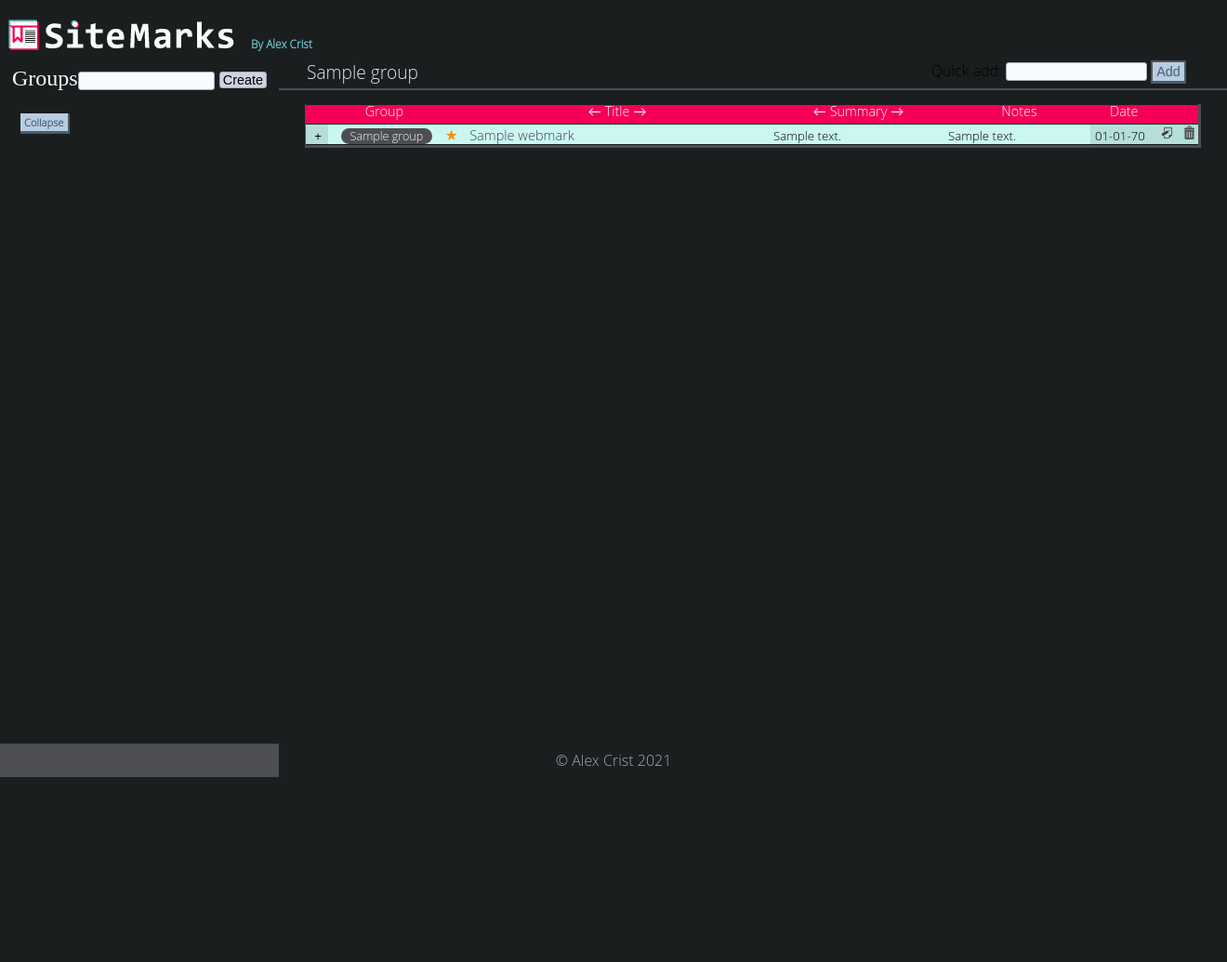
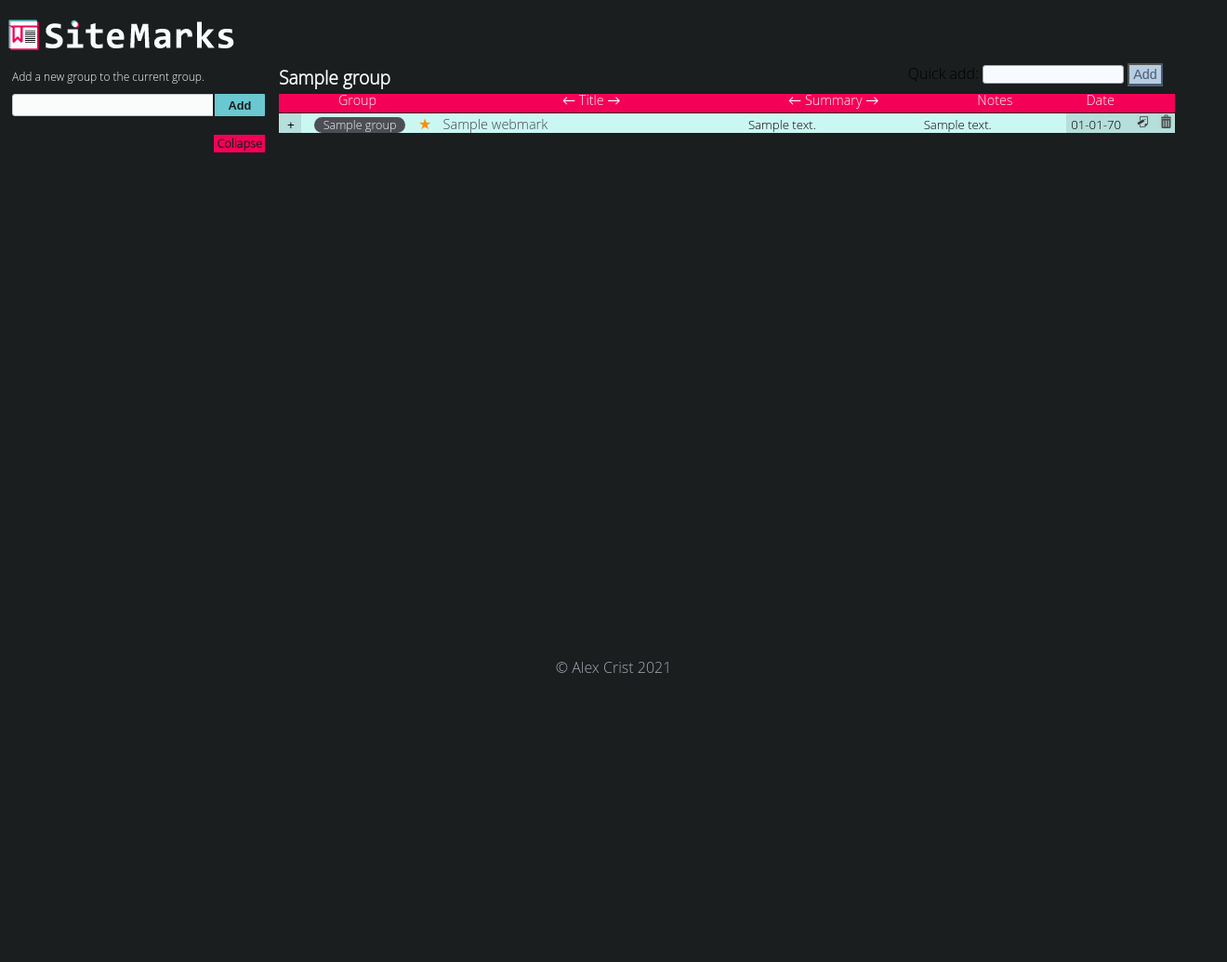
Before and after one commit to svnalx/sitemarks, a CodeIgniter app: page /webmarks/index.php/browse/1 in a window 1320 px wide. Shown: the top 1035 px of the page at 93% size. After the commit the page ends 724 px from the top, so only its background shows below. Run offline with CodeIgniter, Linux system fonts and the light colour scheme; tables that the repository leaves empty or names only in its code hold one stand-in row (values such as "Sample post"); data that the repository does not hold is empty; some libraries are stand-ins or nearby versions; some web fonts are replaced.

Commit message:
tree menu done, working on results table

```diff
--- a/application/views/browse/group-tree.php
+++ b/application/views/browse/group-tree.php
@@ -1,6 +1,6 @@
 <div class="group-tree-header-container">
 
-    <h1 class="groups-heading">Groups</h1>
+    <p class="groups-heading">Add a new group to the current group.</span></p>
 
     <form
     class="gt-create-group-form"
@@ -12,17 +12,19 @@
         <input type="hidden" name="static" value="true" />
 
         <input
-        type="submit"
-        class="gt-create-group-button"
-        name="add-group"
-        value="Create">
-
-        <input
         class="gt-create-group-name"
         type="text"
         name="new-group-name">
 
+        <input
+        type="submit"
+        class="gt-create-group-button"
+        name="add-group"
+        value="Add">
+
     </form>
+
+
 </div>
 
 <div class="scroll-container">
--- a/css/style.css
+++ b/css/style.css
@@ -204,11 +204,12 @@
 	justify-content: flex-start;
 	background-color: var(--black);
 	margin: 0 auto;
-	width: 100vw;
+	width: 100%;
 	height: 60px;
 	padding: 0;
 }
 header .by-line {
+	display: none;
 	font-size: 12px;
 	color: var(--primary-color);
 	font-weight: 600;
@@ -287,10 +288,9 @@
 	-webkit-justify-content: flex-start;
 	-webkit-justify-content: flex-start;
 	-webkit-align-items: flex-start;
-	flex: 0 0 100vw;
+	flex: 0 0 100%;
 	background-color: var(--black);
-	width: 100vw;
-	height: calc(100vh - 60px);
+	height: calc(100vh - 160px);
 }
 .left-panels {
 	display: flex;
@@ -336,15 +336,13 @@
 	width: 74vw;
 	justify-content: flex-end;
 	align-items: flex-end;
-	padding: 5px 25px 5px 25px;
+	padding: 0;
 	background-color: #c5cade;
 	background-color: var(--black);
 }
 .right-panel-2 {
 	flex: 1;
-	border-top: solid 2px #4d4e53;
-	min-height: 4200px;
-	padding: 0 10px;
+	padding: 0;
 	overflow-y: scroll;
 }
 .breadcrumb-container {
@@ -352,19 +350,10 @@
 }
 .breadcrumb-text {
 	display: inline-block;
-	color: #aba5b5;
-	color: #bac0de;
-	color: #e1e4f1;
-	font-style: bold;
-	font-size: 1.2em;
-	background-color: #40424d;
-	background-color: var(--black);
-	text-align: center;
-	padding: 3px 5px;
-	border-radius: 3px;
-}
-a#random-link {
-	color: darkorange;
+	color: var(--white);
+	font-weight: 600;
+	font-size: 1.2rem;
+	padding-top: 14px;
 }
 
 /* FOOTER */
@@ -432,7 +421,6 @@
 }
 .search-submit-button {
 	font-size: 0.9em;
-	background-color: #aba5b5;
 	background-color: #b8cddf;
 	border-right: 2px solid #485d75;
 	border-bottom: 3px solid #485d75;
@@ -442,9 +430,9 @@
 .scroll-container {
 	background-color: var(--black);
 	height: calc(100vh - 160px);
-	width: 260px;
-	overflow-y: scroll;
-	overflow-x: auto;
+	min-width: 260px;
+	overflow-y: auto;
+	overflow-x: hidden;
 	margin: 0 auto;
 	padding: 5px;
 }
@@ -455,35 +443,43 @@
 /* GROUP TREE */
 .group-tree-header-container {
 	display: flex;
+	flex-flow: column wrap;
 	padding: 7px 3px 0 3px;
 	margin-bottom: 8px;
 }
 .groups-heading {
-	flex: 1;
-	color: #e6f2ff;
+	flex: 1 0 100%;
 	color: var(--white);
-	margin-top: -5px;
+	font-size: 12px;
+	padding-bottom: 12px;
 }
 .gt-create-group-form {
-	flex: 3;
+	flex: 1 0 100%;
+	display: flex;
+	flex-flow: row nowrap;
 }
 .gt-create-group-name {
 	border-radius: 3px;
-	background-color: #f7fbff;
-	border: 1px solid #aba5b5;
-	width: 145px;
-	height: 18px;
+	background-color: var(--white);
+	border: 1px solid var(--light-gray);
+	width: 80%;
+	height: 22px;
 	margin: 0 5px 7px 0;
-	float: right;
+	flex: 1 0 80%;
 }
 .gt-create-group-button {
-	background-color: #d1d1e0;
-	border: 1px solid #aba5b5;
-	border-radius: 3px;
-	padding: 0 3px;
-	height: 18px;
-	float: right;
-	font-size: 0.9em;
+	background-color: var(--primary-color);
+	color: var(--black);
+	border: 2px solid var(--black);
+	border-radius: 0 3px 3px 0;
+	padding: 3px;
+	height: 28px;
+	font-size: 0.8em;
+	font-weight: 600;
+	flex: 1 0 21%;
+	position: relative;
+	left: -10px;
+	top: -2px;
 }
 .icon-folder {
 	height: 14px;
@@ -508,28 +504,24 @@
 #groupTree {
 	display: inline-block;
 	padding: 20px 0 0 0;
-	width: 275px;
+	width: 200px;
 	height: auto;
 	margin: 0;
 }
 #groupTree > ol > li > label > a {
-	font-weight: 800;
+	font-weight: 600;
 }
 #groupTree > ol > li > ol > li > label > a {
-	font-weight: 600;
+	font-weight: 400;
 }
 label.toggle {
-	font-size: 0.7em;
-	background-color: #aba5b5;
-	background-color: #b8cddf;
-	border-right: 2px solid #485d75;
-	border-bottom: 3px solid #485d75;
-	color: #485d75;
-	padding: 2px 4px;
-	font-weight: 900;
-	position: relative;
-	top: 5px;
-	left: 2px;
+	font-size: 0.8em;
+	color: var(--black);
+	background-color: var(--secondary-color);
+	border: 0;
+	padding: 3px;
+	font-weight: 600;
+	float: right;
 }
 input#toggle-all {
 	position: absolute;
@@ -562,6 +554,7 @@
 	position: relative;
 	padding-left: 0;
 	list-style: none;
+	width: 100%;
 }
 #groupTree .active-group {
 	color: #f7fbff;
@@ -596,6 +589,7 @@
 	cursor: pointer;
 	display: block;
 	padding-left: 0;
+	width: 100%;
 }
 #groupTree li input:checked + ol {
 	margin: 0;
@@ -617,11 +611,9 @@
 	table-layout: fixed;
 	border-collapse: separate;
 	border-spacing: 0px 1px;
-	border-bottom: 3px solid #4d4e53;
-	border-left: 1px solid #4d4e53;
-	border-right: 3px solid #4d4e53;
+	border: 0;
 	width: 73vw;
-	margin: 15px auto;
+	margin-top: 7px;
 	overflow-y: scroll;
 }
 #results td {
```
